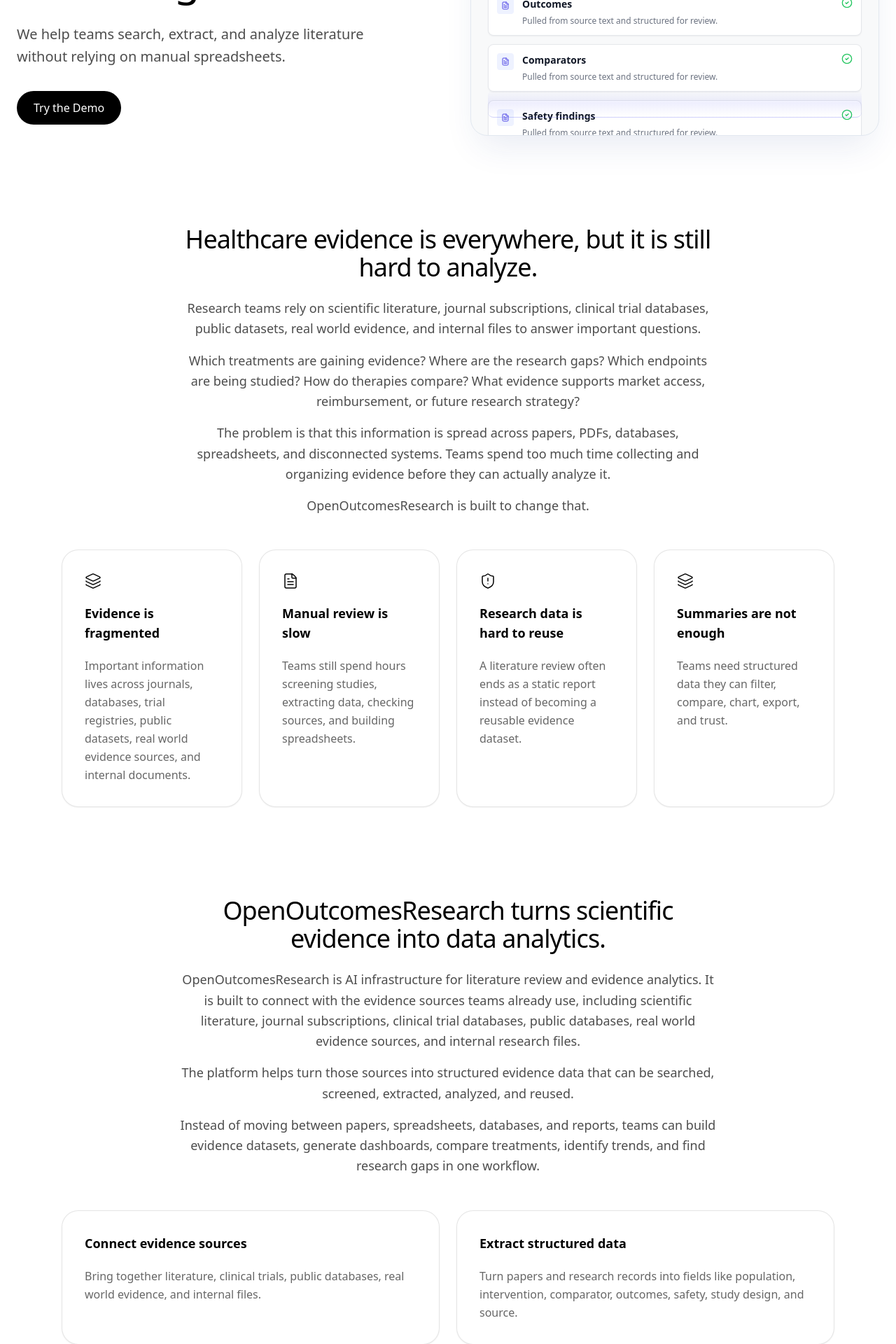
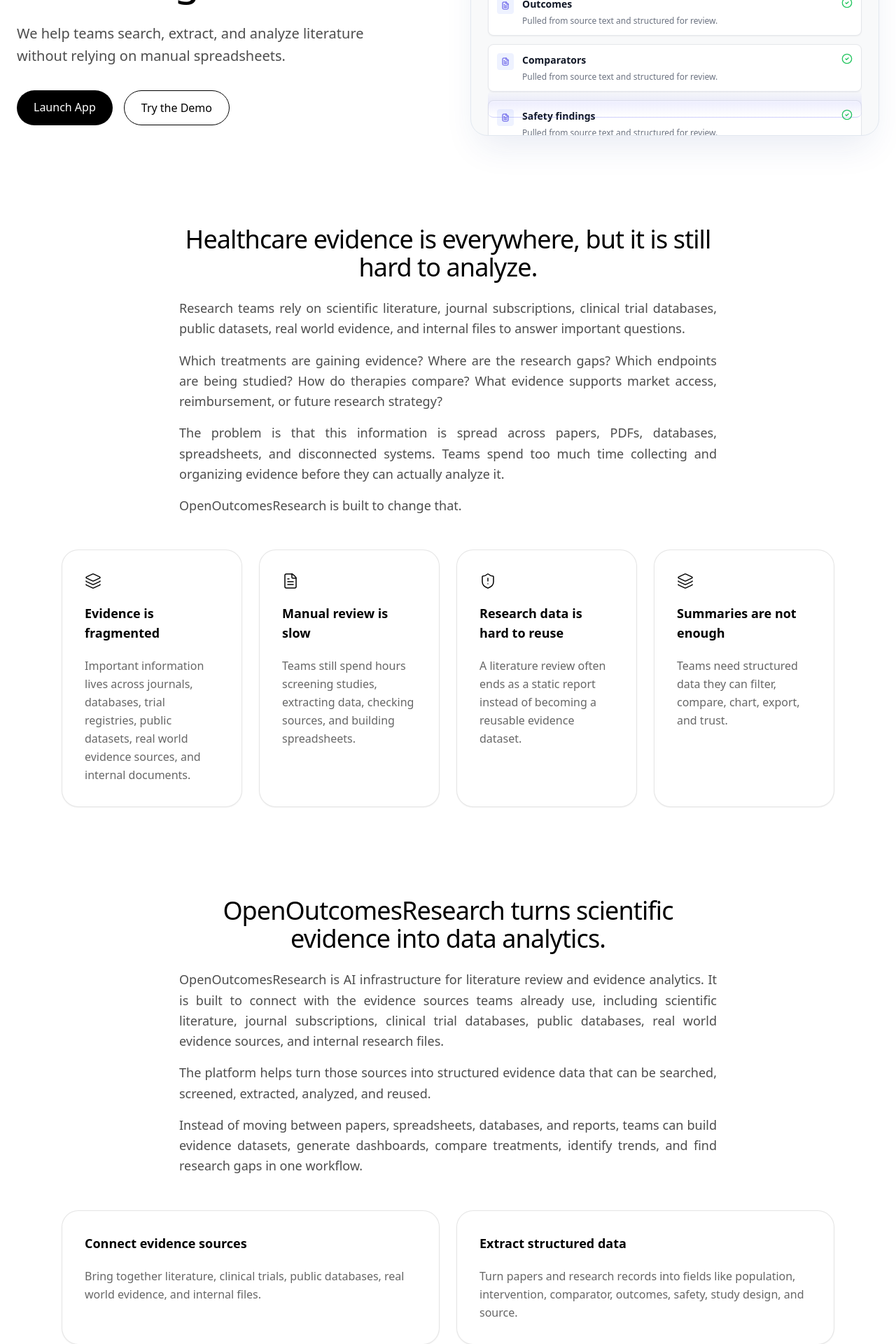
Before and after one commit to joyancelm/openoutcomesresearch, a React (Vite) app: page / in a window 1280 px wide. Shown: the part 420-2340 px from the top of the page at 70% size. Built offline with nearby package versions, Linux system fonts and the light colour scheme.

Commit message:
text alignment and icon update

```diff
--- a/components/AISection.tsx
+++ b/components/AISection.tsx
@@ -18,10 +18,10 @@
         <h2 className="text-3xl md:text-4xl font-medium tracking-tight">
           See what the evidence is actually saying.
         </h2>
-        <p className="text-lg text-black/70 leading-relaxed">
+        <p className="text-lg text-black/70 leading-relaxed text-justify">
           Once evidence is structured, teams can move beyond single-paper summaries and look at the evidence base as a whole.
         </p>
-        <p className="text-lg text-black/70 leading-relaxed">
+        <p className="text-lg text-black/70 leading-relaxed text-justify">
           That makes it easier to compare therapies, spot gaps, and understand where the literature is heading.
         </p>
       </div>
--- a/components/Compliance.tsx
+++ b/components/Compliance.tsx
@@ -21,7 +21,7 @@
         <h2 className="text-3xl md:text-4xl font-medium tracking-tight">
           We are building the data layer for scientific literature.
         </h2>
-        <div className="text-lg text-black/70 leading-relaxed space-y-4">
+        <div className="text-lg text-black/70 leading-relaxed space-y-4 text-justify">
           <p>
             Scientific literature is one of the most valuable knowledge sources in healthcare, but it was never built for modern analytics.
           </p>
--- a/components/DataSources.tsx
+++ b/components/DataSources.tsx
@@ -39,7 +39,7 @@
     <section id="data-sources" className="px-6 max-w-6xl mx-auto space-y-12">
       <div className="space-y-6 max-w-3xl mx-auto text-center">
         <h2 className="text-3xl md:text-4xl font-medium tracking-tight">Built to work with the evidence sources teams already use.</h2>
-        <p className="text-lg text-black/70 leading-relaxed">
+        <p className="text-lg text-black/70 leading-relaxed text-justify">
           Scientific evidence does not live in one place. OpenOutcomesResearch is designed to help teams bring together multiple sources and turn them into one structured analytics workflow.
         </p>
       </div>
--- a/components/Features.tsx
+++ b/components/Features.tsx
@@ -41,7 +41,7 @@
         <h2 className="text-3xl md:text-4xl font-medium tracking-tight">
           Everything teams need to turn literature into structured evidence.
         </h2>
-        <p className="text-lg text-black/70 leading-relaxed">
+        <p className="text-lg text-black/70 leading-relaxed text-justify">
           OpenOutcomesResearch helps teams move from searching papers to working with evidence they can review, compare, and reuse.
         </p>
       </div>
--- a/components/FinalCTA.tsx
+++ b/components/FinalCTA.tsx
@@ -13,7 +13,7 @@
       <h2 className="text-3xl md:text-4xl font-medium tracking-tight">
         Turn your evidence sources into data analytics.
       </h2>
-      <p className="text-lg text-black/70 leading-relaxed max-w-2xl mx-auto">
+      <p className="text-lg text-black/70 leading-relaxed max-w-2xl mx-auto text-justify">
         Join the OpenOutcomesResearch beta and start turning scientific literature, research databases, and internal files into structured evidence data, dashboards, and insights.
       </p>
 
--- a/components/Hero.tsx
+++ b/components/Hero.tsx
@@ -33,8 +33,11 @@
           <p className="text-xl text-black/70 leading-relaxed max-w-lg">
             We help teams search, extract, and analyze literature without relying on manual spreadsheets.
           </p>
-          <div className="space-y-4">
-            <button type="button" onClick={() => scrollToSection('demo')} className="bg-black text-white px-6 py-3 rounded-full font-medium hover:bg-black/80 transition-colors inline-block text-center">
+          <div className="flex gap-4 flex-wrap md:flex-nowrap">
+            <a href="https://app.openoutcomesresearch.com" target="_blank" rel="noopener noreferrer" className="bg-black text-white px-6 py-3 rounded-full font-medium hover:bg-black/80 transition-colors inline-block text-center">
+              Launch App
+            </a>
+            <button type="button" onClick={() => scrollToSection('demo')} className="bg-white text-black border border-black px-6 py-3 rounded-full font-medium hover:bg-black/5 transition-colors inline-block text-center">
               Try the Demo
             </button>
 
--- a/components/InteractiveDemo.tsx
+++ b/components/InteractiveDemo.tsx
@@ -15,7 +15,7 @@
         <h2 className="text-3xl md:text-4xl font-medium tracking-tight">
           See the literature review workflow in action.
         </h2>
-        <p className="text-lg text-black/70 leading-relaxed">
+        <p className="text-lg text-black/70 leading-relaxed text-justify">
           Explore how OpenOutcomesResearch turns unstructured papers into organized, source-linked study data to uncover trends and evidence gaps.
         </p>
       </div>
--- a/components/Problem.tsx
+++ b/components/Problem.tsx
@@ -8,7 +8,7 @@
         <h2 className="text-3xl md:text-4xl font-medium tracking-tight">
           Healthcare evidence is everywhere, but it is still hard to analyze.
         </h2>
-        <div className="text-lg text-black/70 leading-relaxed space-y-4">
+        <div className="text-lg text-black/70 leading-relaxed space-y-4 text-justify">
           <p>
             Research teams rely on scientific literature, journal subscriptions, clinical trial databases, public datasets, real world evidence, and internal files to answer important questions.
           </p>
--- a/components/Solution.tsx
+++ b/components/Solution.tsx
@@ -7,7 +7,7 @@
         <h2 className="text-3xl md:text-4xl font-medium tracking-tight">
           OpenOutcomesResearch turns scientific evidence into data analytics.
         </h2>
-        <div className="text-lg text-black/70 leading-relaxed space-y-4">
+        <div className="text-lg text-black/70 leading-relaxed space-y-4 text-justify">
           <p>
             OpenOutcomesResearch is AI infrastructure for literature review and evidence analytics. It is built to connect with the evidence sources teams already use, including scientific literature, journal subscriptions, clinical trial databases, public databases, real world evidence sources, and internal research files.
           </p>
--- a/components/Trust.tsx
+++ b/components/Trust.tsx
@@ -16,10 +16,10 @@
         <h2 className="text-3xl md:text-4xl font-medium tracking-tight">
           Built for evidence work where the source still matters.
         </h2>
-        <p className="text-lg text-black/70 leading-relaxed">
+        <p className="text-lg text-black/70 leading-relaxed text-justify">
           In healthcare and scientific research, it is not enough for software to sound confident. Teams need to know where the information came from, how it was extracted, and whether it can be reviewed.
         </p>
-        <p className="text-lg text-black/70 leading-relaxed">
+        <p className="text-lg text-black/70 leading-relaxed text-justify">
           OpenOutcomesResearch is designed to keep evidence structured, transparent, and connected to the original source.
         </p>
       </div>
--- a/components/WhyOpenOutcomesResearch.tsx
+++ b/components/WhyOpenOutcomesResearch.tsx
@@ -8,7 +8,7 @@
         <h2 className="text-3xl md:text-4xl font-medium tracking-tight">
           Not just a search tool. Not just a summary tool.
         </h2>
-        <div className="text-lg text-black/70 leading-relaxed space-y-4">
+        <div className="text-lg text-black/70 leading-relaxed space-y-4 text-justify">
           <p>
             Most literature tools help teams find papers or manage reviews. Most AI tools summarize documents.
           </p>
--- a/index.html
+++ b/index.html
@@ -2,7 +2,7 @@
 <html lang="en">
   <head>
     <meta charset="UTF-8" />
-    <link rel="icon" type="image/svg+xml" href="/vite.svg" />
+    <link rel="icon" type="image/svg+xml" href="/favicon.svg" />
     <meta name="viewport" content="width=device-width, initial-scale=1.0" />
     <meta name="description" content="OpenOutcomesResearch is the leading AI research platform for Health Economics and Outcomes Research (HEOR). Automate evidence synthesis, literature reviews, and data extraction." />
     <meta name="keywords" content="AI research platform, Health Economics and Outcomes Research, HEOR, evidence synthesis, literature review, systematic review, AI data extraction, medical affairs, clinical studies" />
```
Also changed, not shown: public/favicon.svg (added).
